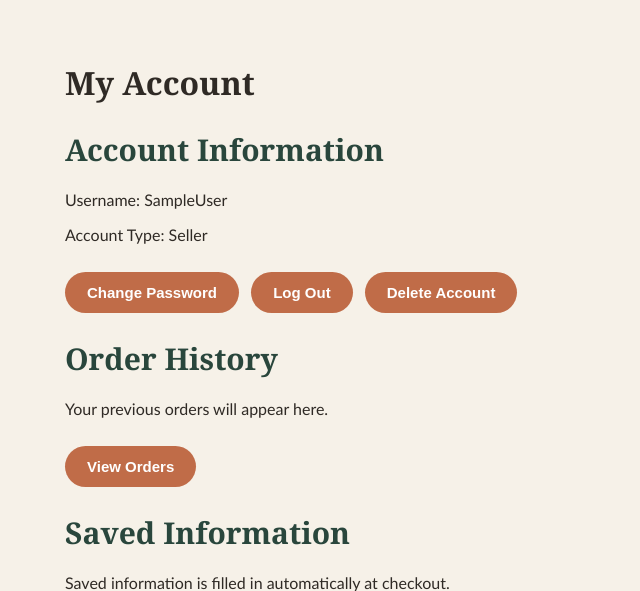
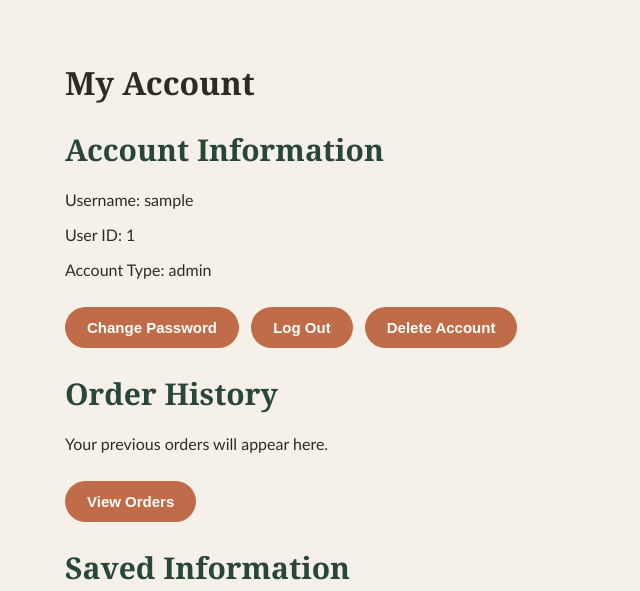
Before and after one commit to bmarshallFIT04/ECPLA_Marketplace, a Flask app: page /account in a window 1280 px wide. Shown: the part 73-664 px from the top of the page, without its empty margins (0-640 px from the left). Run offline with Flask 3, Linux system fonts and the light colour scheme; the visitor is signed in with stand-in values (Sample User, id 1); data comes from the database, SQL or seed files in the repository.

Commit message:
Authenticate returns user role, default ID is now a constant

```diff
--- a/app.py
+++ b/app.py
@@ -9,18 +9,26 @@ from database import (
     save_shipping_address, get_shipping_address, save_payment_info, get_payment_info,
     add_to_cart, get_cart_items, update_cart_quantity, remove_from_cart, get_seller_cart_count,
     delete_shipping_address, delete_payment_info,
-    add_account, authenticate
+    add_account, authenticate,
+    is_blocked, get_conversation, list_conversations, list_blocked_users, send_message, delete_message, delete_conversation, block_user, unblock_user
 )
 
 app = Flask(__name__)
 # Needed so the session can remember which user is logged in. Set SECRET_KEY in real deployments.
 app.secret_key = os.environ.get("SECRET_KEY", "dev-only-secret-key")
-
+DEFAULT_ID: int = -1
+DEFAULT_NAME: str = "SampleUser"
+DEFAULT_ROLE: str = "seller"
 
 # Makes the current user's ID available to every template (shown in the nav bar)
+# Note: Currently does not update the username and role to the corresponding ID when changed.
 @app.context_processor
 def inject_current_user():
-    return {"current_user_id": session.get('user_id', -1), "current_username": session.get('username', "")}
+    return {
+        "current_user_id": session.get('user_id', DEFAULT_ID),
+        "current_username": session.get('username', DEFAULT_NAME),
+        "current_role": session.get('role', DEFAULT_ROLE)
+    }
 
 
 
@@ -77,7 +85,8 @@ def login():
         if success:
             # To-do: Add user_id and other fields to session
             session["username"] = username
-            session["user_id"] = success
+            session["user_id"] = success[0]
+            session["role"] = success[1]
             return redirect("/")
         else:
             # To-do: Incorporate message into website notification
@@ -103,14 +112,13 @@ def product(product_id):
     product = get_product(product_id)
     if product is None:
         abort(404)
-    return render_template("product.html", product=product, user_id=session.get('user_id', -1))
+    return render_template("product.html", product=product, user_id=session.get('user_id', DEFAULT_ID))
 
 
 
 @app.route("/checkout", methods=["GET", "POST"])
 def checkout():
-    # Fallback to default User ID 1 (SampleUser) since auth isn't fully built yet
-    user_id = session.get('user_id', -1)
+    user_id = session.get('user_id', DEFAULT_ID)
 
     if request.method == "POST":
         # Only overwrite saved info when the buyer ticks "Save for future orders"
@@ -138,7 +146,7 @@ def orders():
 #Bryan Bermudez- Account page now shows the buyer's saved shipping and payment info
 @app.route("/account")
 def account():
-    user_id = session.get('user_id', -1)
+    user_id = session.get('user_id', DEFAULT_ID)
     return render_template(
         "account.html",
         shipping=get_shipping_address(user_id),
@@ -149,7 +157,7 @@ def account():
 #Bryan Bermudez- Edit (or add) saved shipping address from the Account page
 @app.route("/account/shipping", methods=["POST"])
 def account_save_shipping():
-    user_id = session.get('user_id', -1)
+    user_id = session.get('user_id', DEFAULT_ID)
     save_shipping_address(user_id, request.form["name"], request.form["address"])
     return redirect("/account")
 
@@ -157,7 +165,7 @@ def account_save_shipping():
 #Bryan Bermudez- Remove saved shipping address from the Account page
 @app.route("/account/shipping/remove", methods=["POST"])
 def account_remove_shipping():
-    user_id = session.get('user_id', -1)
+    user_id = session.get('user_id', DEFAULT_ID)
     delete_shipping_address(user_id)
     return redirect("/account")
 
@@ -165,7 +173,7 @@ def account_remove_shipping():
 #Bryan Bermudez- Edit (or add) saved payment info from the Account page
 @app.route("/account/payment", methods=["POST"])
 def account_save_payment():
-    user_id = session.get('user_id', -1)
+    user_id = session.get('user_id', DEFAULT_ID)
     save_payment_info(user_id, request.form["card"], request.form["expiration"])
     return redirect("/account")
 
@@ -173,14 +181,14 @@ def account_save_payment():
 #Bryan Bermudez- Remove saved payment info from the Account page
 @app.route("/account/payment/remove", methods=["POST"])
 def account_remove_payment():
-    user_id = session.get('user_id', -1)
+    user_id = session.get('user_id', DEFAULT_ID)
     delete_payment_info(user_id)
     return redirect("/account")
 
 
 @app.route("/seller")
 def seller():
-    seller_id = session.get('user_id', -1)
+    seller_id = session.get('user_id', DEFAULT_ID)
 
     products = [
         {"id": p[0], "title": p[1], "price": p[3], "stock": p[4], "tags": get_product_tags(p[0])}
@@ -224,14 +232,14 @@ def render_messages(user_id, other_id=None, error=None, form=None, show_blocked=
 # Messages page: list of everyone the user has messaged with, and a form to start a new conversation
 @app.route("/messages")
 def messages():
-    user_id = session.get('user_id', -1)
+    user_id = session.get('user_id', DEFAULT_ID)
     return render_messages(user_id)
 
 
 # Past messages with one user, with a form to reply
 @app.route("/messages/<int:other_id>")
 def conversation(other_id):
-    user_id = session.get('user_id', -1)
+    user_id = session.get('user_id', DEFAULT_ID)
     if other_id == user_id:
         return redirect(url_for('messages'))
     return render_messages(user_id, other_id)
@@ -239,7 +247,7 @@ def conversation(other_id):
 
 @app.route("/messages/send", methods=["POST"])
 def message_send():
-    user_id = session.get('user_id', -1)
+    user_id = session.get('user_id', DEFAULT_ID)
     form = {
         "recipient_id": request.form.get("recipient_id", "").strip(),
         "subject": request.form.get("subject", ""),
@@ -263,7 +271,7 @@ def message_send():
 # Deletes one message from the current user's mailbox (the other user still sees it)
 @app.route("/messages/delete/<int:message_id>", methods=["POST"])
 def message_delete(message_id):
-    user_id = session.get('user_id', -1)
+    user_id = session.get('user_id', DEFAULT_ID)
     other_id = delete_message(user_id, message_id)
     if other_id is None:
         abort(404)
@@ -273,7 +281,7 @@ def message_delete(message_id):
 # Deletes the whole conversation with one user from the current user's mailbox
 @app.route("/messages/<int:other_id>/delete", methods=["POST"])
 def conversation_delete(other_id):
-    user_id = session.get('user_id', -1)
+    user_id = session.get('user_id', DEFAULT_ID)
     delete_conversation(user_id, other_id)
     return redirect(url_for('messages'))
 
@@ -281,14 +289,14 @@ def conversation_delete(other_id):
 # Blocked Users list, where the user can unblock people
 @app.route("/messages/blocked")
 def blocked_users():
-    user_id = session.get('user_id', -1)
+    user_id = session.get('user_id', DEFAULT_ID)
     return render_messages(user_id, show_blocked=True)
 
 
 # Blocks a user: their communication is hidden and their new messages don't notify
 @app.route("/messages/<int:other_id>/block", methods=["POST"])
 def user_block(other_id):
-    user_id = session.get('user_id', -1)
+    user_id = session.get('user_id', DEFAULT_ID)
     result = block_user(user_id, other_id)
     if not result["success"]:
         abort(400)
@@ -298,7 +306,7 @@ def user_block(other_id):
 # Unblocks a user: reveals their hidden communication and removes them from the Blocked Users list
 @app.route("/messages/<int:other_id>/unblock", methods=["POST"])
 def user_unblock(other_id):
-    user_id = session.get('user_id', -1)
+    user_id = session.get('user_id', DEFAULT_ID)
     unblock_user(user_id, other_id)
     # Go back to where the Unblock button was clicked (the Blocked Users list or the conversation)
     if request.form.get("next") == "blocked":
@@ -329,8 +337,7 @@ def return_product():
 #Bryan Bermudez - Add product
 @app.route('/api/add-product', methods=['POST'])
 def handle_add_product():
-    # Use session if available, but fallback to default Seller ID 1 (SampleUser) since auth isn't fully built yet
-    seller_id = session.get('user_id', -1)
+    seller_id = session.get('user_id', DEFAULT_ID)
 
     data = request.get_json()
     title = data.get('title')
@@ -359,8 +366,7 @@ def handle_add_product():
 # Add, edit, or remove a product's tags by sending its full new list of tags
 @app.route('/api/products/<int:product_id>/tags', methods=['POST'])
 def handle_set_tags(product_id):
-    # Fallback to default Seller ID 1 (SampleUser) since auth isn't fully built yet
-    seller_id = session.get('user_id', -1)
+    seller_id = session.get('user_id', DEFAULT_ID)
 
     tags = request.get_json().get('tags', [])
     if not isinstance(tags, list):
@@ -373,7 +379,7 @@ def handle_set_tags(product_id):
 #Shopping cart - bryan bermudez
 @app.route("/cart/add/<int:product_id>", methods=["POST"])
 def cart_add(product_id):
-    user_id = session.get('user_id', -1)  # Fallback to user 1 for now
+    user_id = session.get('user_id', DEFAULT_ID)  # Fallback to user 1 for now
     try:
         qty = int(request.form.get('quantity', 1))
     except ValueError:
@@ -401,7 +407,7 @@ def cart_remove(cart_item_id):
 
 @app.route("/cart")
 def cart():
-    user_id = session.get('user_id', -1)
+    user_id = session.get('user_id', DEFAULT_ID)
     items = get_cart_items(user_id)
     total = sum(item['price'] * item['quantity'] for item in items)
     return render_template("cart.html", cart_items=items, total=total)
--- a/database.py
+++ b/database.py
@@ -265,14 +265,14 @@ def get_account(username: str):
 
 # Input: An account username and password (unencrypted)
 # Output:
-#   the success key stores the user_id, and the message key stores the reason for success/failure.
-#   If the username/password combo matches, the user's ID is returned.
+#   the success key stores the user_id and role name, and the message key stores the reason for success/failure.
+#   If the username/password combo matches, the user's ID and role is returned.
 #   If the combo is invalid, a None is returned.
 def authenticate(username: str, password: str) -> int:
     conn = sqlite3.connect(DB_PATH)
     cursor = conn.cursor()
     cursor.execute('''
-        SELECT a.user_id, a.password
+        SELECT a.user_id, a.password, a.role
         FROM accounts a
         WHERE a.username = ?
     ''', (username,))
@@ -281,12 +281,12 @@ def authenticate(username: str, password: str) -> int:
     if len(db_fetched) == 0:
         return {"success": None, "message": f"The username does not exist, or the password does not match."}
 
-    db_user_id, db_password = db_fetched[0]
+    db_user_id, db_password, db_role = db_fetched[0]
     conn.close()
 
     # if user exists and hashes are identical
     if db_password and bcrypt.checkpw(password.encode('utf-8'), db_password):
-        return {"success": db_user_id, "message": f"User account {username} is successfully logged in."}
+        return {"success": (db_user_id, db_role), "message": f"User account {username} is successfully logged in."}
     else:
         return {"success": None, "message": f"The username does not exist, or the password does not match."}
 
--- a/templates/account.html
+++ b/templates/account.html
@@ -10,8 +10,9 @@ Account
 
 <section>
     <h2>Account Information</h2>
-    <p>Username: SampleUser</p>
-    <p>Account Type: Seller</p>
+    <p>Username: {{ current_username }}</p>
+    <p>User ID: {{ current_user_id }}</p>
+    <p>Account Type: {{ current_role }}</p>
     <a href="#"><button>Change Password</button></a>
     <a href="#"><button>Log Out</button></a>
     <a href="#"><button>Delete Account</button></a>
```
